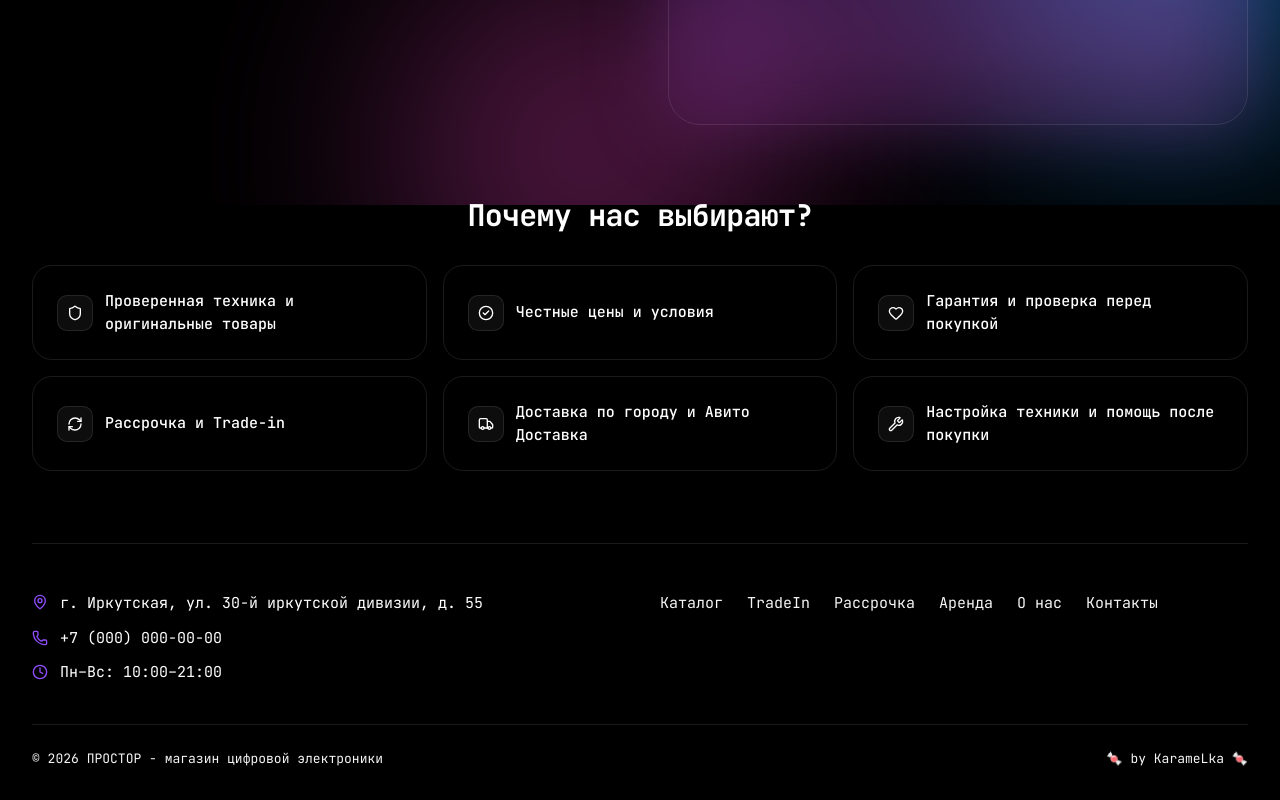
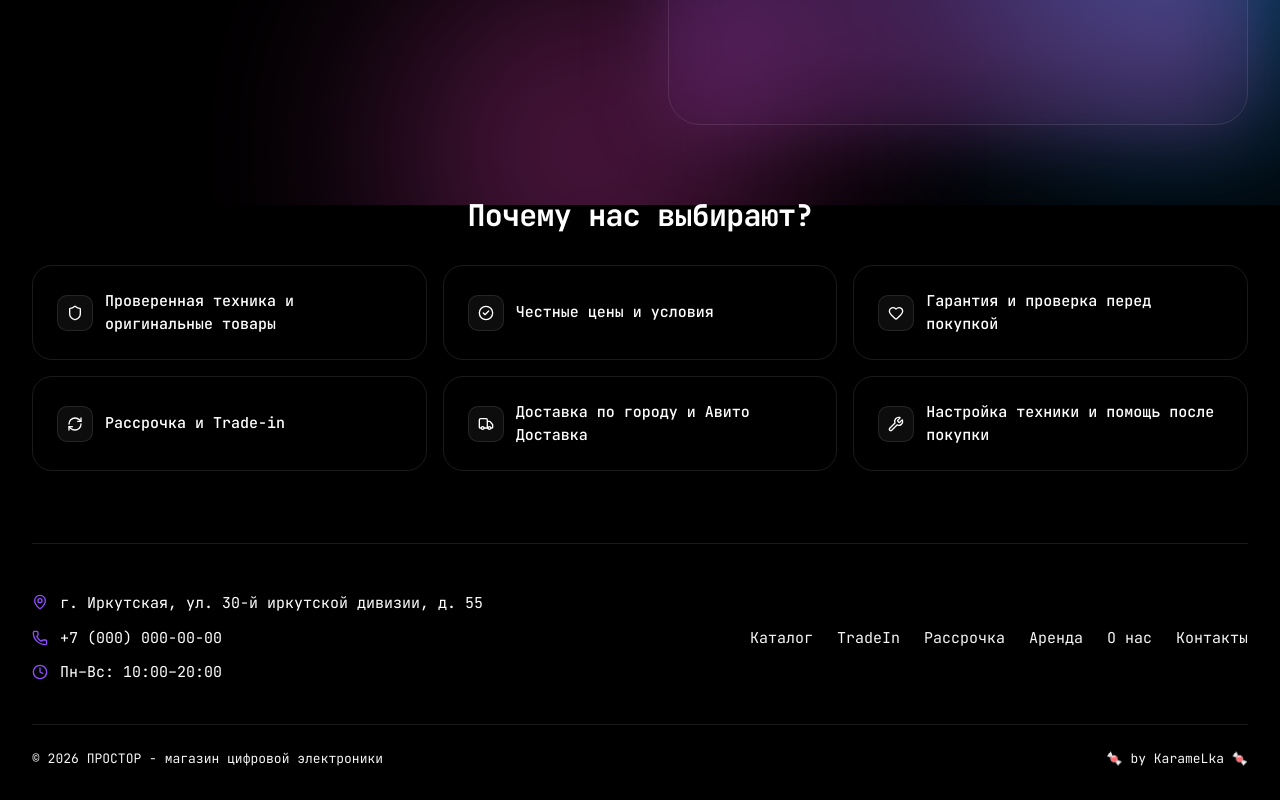
Before and after one commit to KarameLka-cloud/prostore, a Next.js app in the folder frontend/: page / in a window 1280 px wide. Shown: the part 595-1395 px from the top of the page. Built offline with nearby package versions, Linux system fonts and the light colour scheme.

Commit message:
Измена блочная система ссылок в footer

```diff
--- a/frontend/src/widgets/footer-section/ui/footer-section.tsx
+++ b/frontend/src/widgets/footer-section/ui/footer-section.tsx
@@ -28,13 +28,13 @@ export default async function FooterSection() {
             </div>
             <div className="flex items-center gap-3">
               <Clock className="size-4 shrink-0 text-brand-violet" />
-              <span className="text-[15px]">Пн–Вс: 10:00–21:00</span>
+              <span className="text-[15px]">Пн–Вс: 10:00–20:00</span>
             </div>
           </div>
         </div>
 
-        <div className="text-white">
-          <nav className="flex flex-wrap gap-x-6 gap-y-3">
+        <div className="text-white flex items-center">
+          <nav className="flex flex-wrap justify-center sm:justify-end gap-x-6 gap-y-3 w-full">
             {navConfig.map((item) => (
               <Link
                 key={item.href}
```
